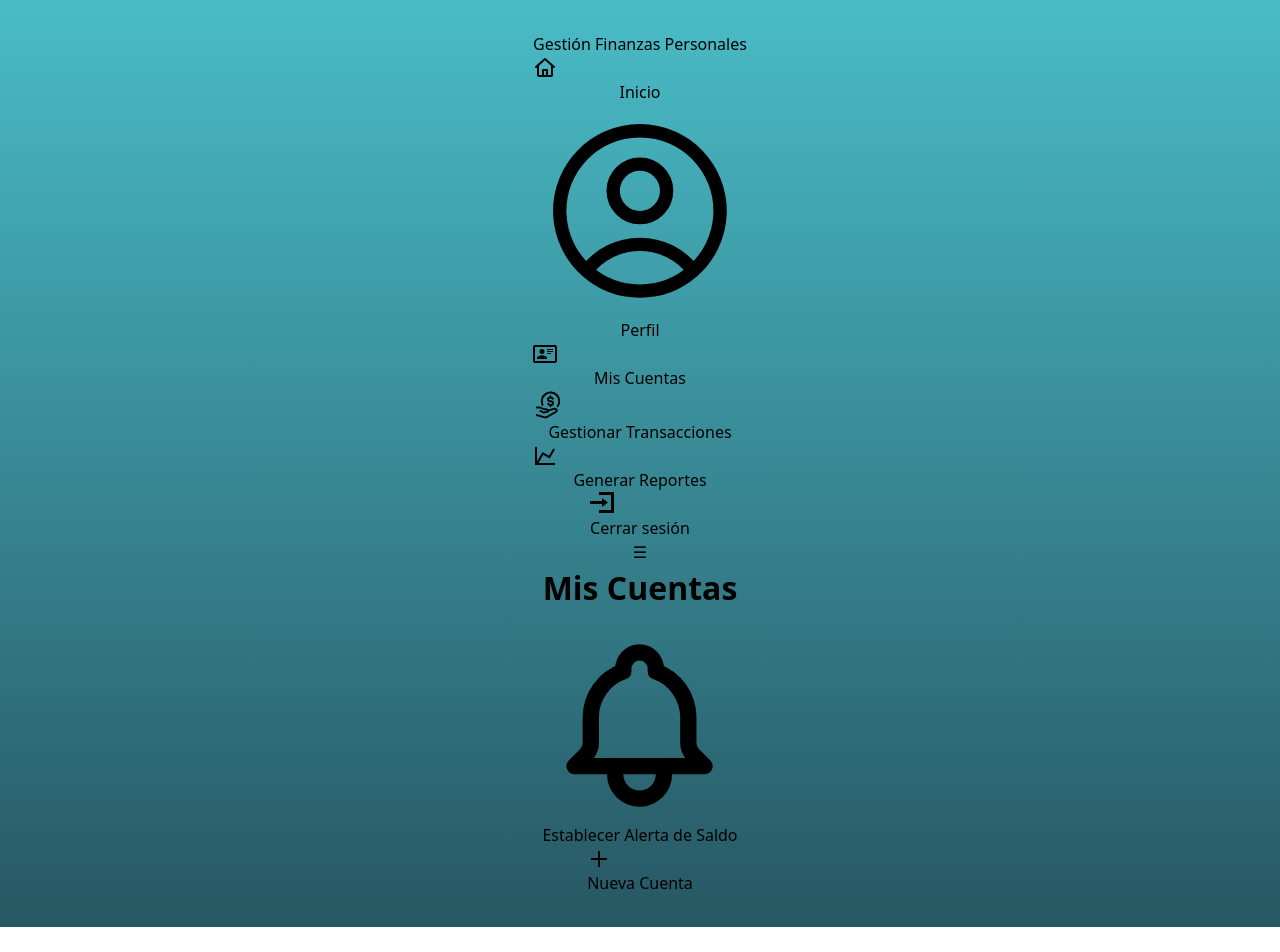
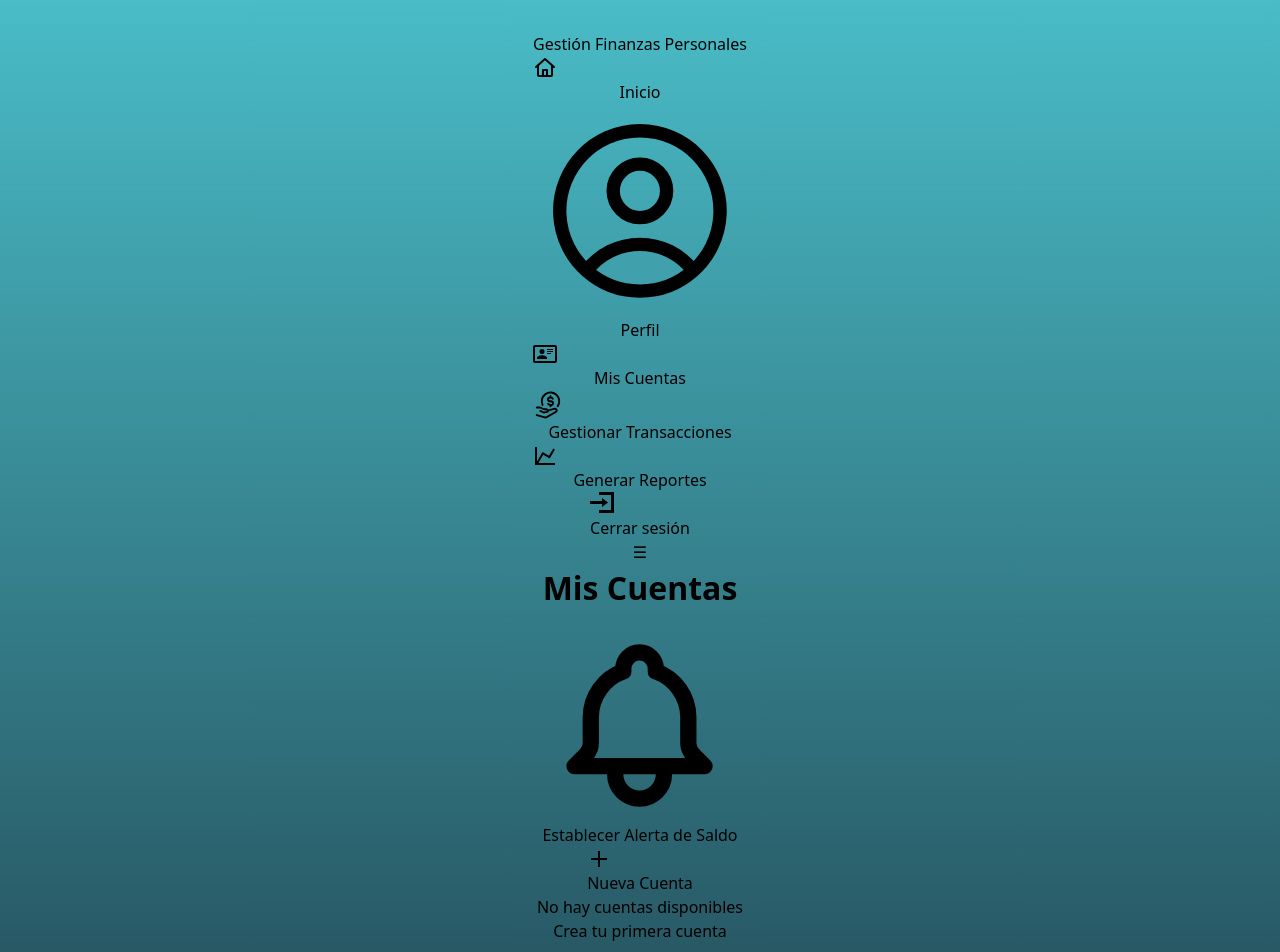
Before and after one commit to Verteche-Alejandro/SistemasFinanzasFront, a React (Vite) app in the folder SistemaFinanzas/: page /cuentas in a window 1280 px wide. Shown: the top 952 px of the page. Before the commit the page ends 927 px from the top, so only its background shows below. Built offline with nearby package versions, Linux system fonts and the light colour scheme; sample sign-in values are in the browser's storage.

Commit message:
Detalles

```diff
--- a/SistemaFinanzas/src/Pages/Cuentas.jsx
+++ b/SistemaFinanzas/src/Pages/Cuentas.jsx
@@ -348,6 +348,14 @@ const Cuentas = () => {
                                 </div>
                             </div>
                         ))}
+                        {cuentas.length === 0 && (
+                            <div className="text-center py-12 bg-white rounded-lg shadow-sm">
+                                <div className="space-y-3">
+                                    <p className="text-gray-500 text-lg">No hay cuentas disponibles</p>
+                                    <p className="text-gray-400">Crea tu primera cuenta</p>
+                                </div>
+                            </div>
+                        )}
                     </div>
                 </div>
             </div>
--- a/SistemaFinanzas/src/Pages/Reportes.jsx
+++ b/SistemaFinanzas/src/Pages/Reportes.jsx
@@ -25,9 +25,6 @@ const Reportes = () => {
                 }
 
                 const response = await getCuentasByUsuarioId(id);
-                if (!response || !Array.isArray(response) || response.length === 0) {
-                    throw new Error("No se pudieron obtener las cuentas");
-                }
 
                 sessionStorage.setItem("cuentasUsuario", JSON.stringify(response));
                 setCuentas(response);
```
